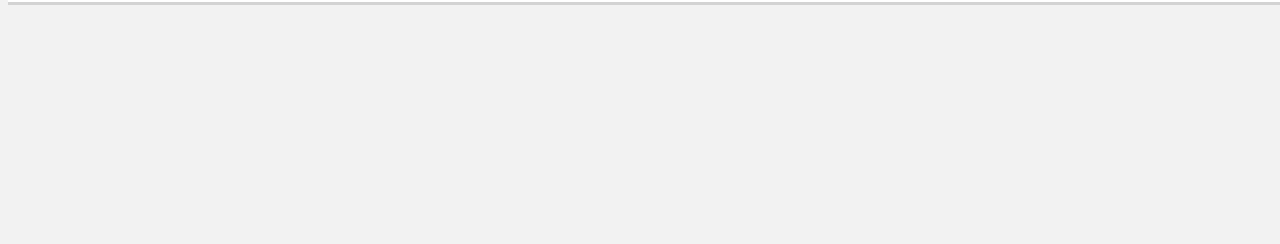
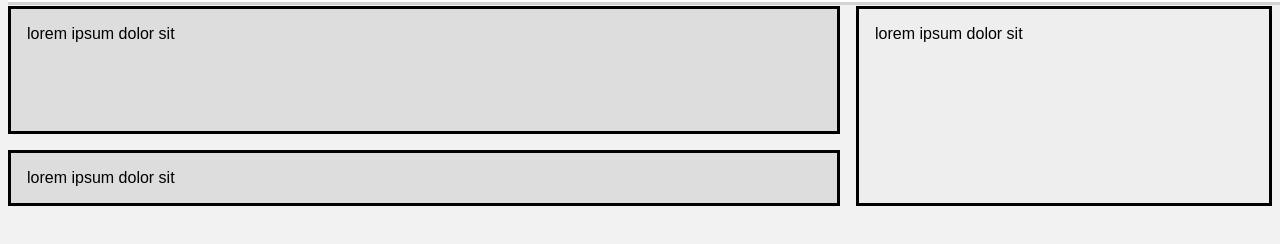
Before and after one commit to geraldgsh/MV-youtube-clone, a plain HTML site: page index.html in a window 1280 px wide. Shown: the part 50-294 px from the top of the page. Drawn offline with Linux system fonts and the light colour scheme.

Commit message:
Add the 3 block in a grid to weork on that

```diff
--- a/css/styles.css
+++ b/css/styles.css
@@ -84,3 +84,30 @@ header{
     top: 5px;
     right: 10px;
 }
+
+.wrapper{
+	display: grid;
+    grid-template-columns: 2fr 1fr;
+  	grid-template-rows: 1fr 1fr 1fr;
+  	grid-template-areas: "VideoSection UpNext" "VideoSection UpNext" "CommentSection UpNext";
+    margin-top: 3.5em;
+    grid-gap: 1em;
+}
+
+.wrapper > div{
+	background:#eee;
+	border: black solid;
+	padding: 1em;
+}
+
+.wrapper > div:nth-child(odd){
+	background:#ddd;
+	border: black solid;
+	padding: 1em;
+}
+
+.UpNext { grid-area: UpNext; }
+
+.VideoSection { grid-area: VideoSection; }
+
+.CommentSection { grid-area: CommentSection; }
--- a/index.html
+++ b/index.html
@@ -42,4 +42,16 @@
             </div>
   		</header>
   	</div>
+
+  	<div class="wrapper">
+  		<div class="VideoSection">
+  			lorem ipsum dolor sit
+  		</div>
+  		<div class="UpNext">
+  			lorem ipsum dolor sit
+  		</div>
+  		<div class="CommentSection">
+  			lorem ipsum dolor sit
+  		</div>
+  	</div>
   </body>
```
